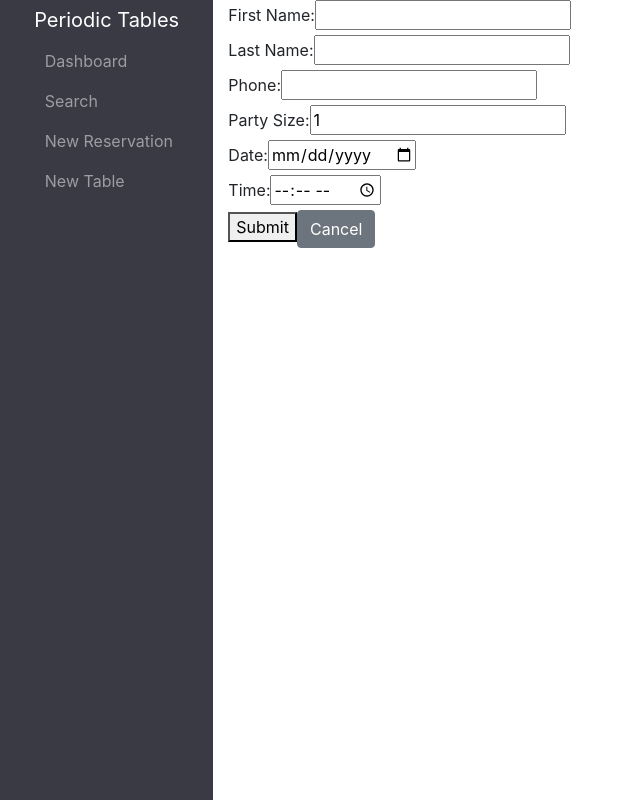
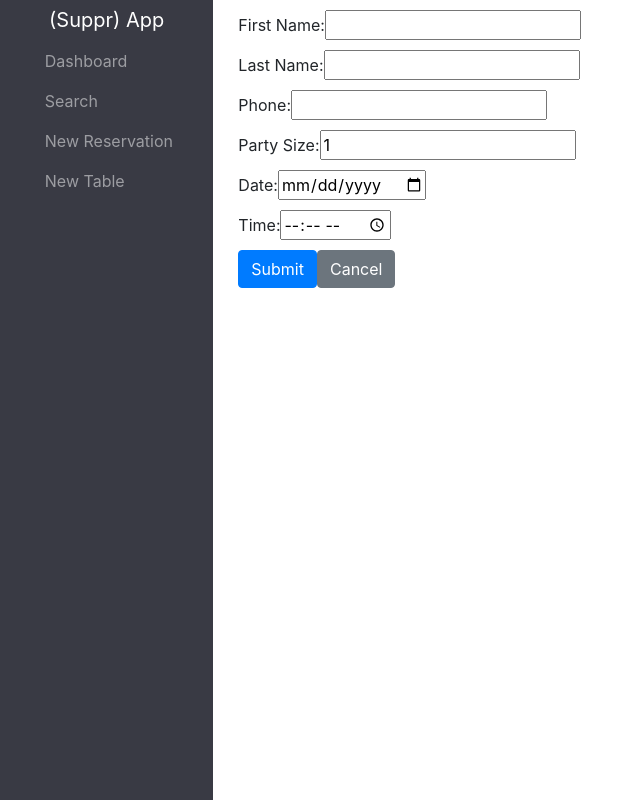
Before and after one commit to elersong/suppr, a React (Create React App) app in the folder front-end/: page /reservations/new in a window 1280 px wide. Shown: the whole page, without its empty margins (0-640 px from the left). Built offline with nearby package versions, Linux system fonts and the light colour scheme; no server answers; a web font is replaced by a local one.

Commit message:
update styling

```diff
--- a/front-end/src/dashboard/Dashboard.js
+++ b/front-end/src/dashboard/Dashboard.js
@@ -81,6 +81,10 @@ function Dashboard({ date, setActiveDate }) {
     }
   };
 
+  const containerStyle = {
+    margin: "10px"
+  }
+
   return (
     <main className="d-flex flex-column">
       <h1>Dashboard</h1>
@@ -98,7 +102,7 @@ function Dashboard({ date, setActiveDate }) {
           Next
         </button>
       </div>
-      <div className="d-flex">
+      <div className="d-flex" style={containerStyle}>
         <div className="col-md-6 col-sm-12" id="dasboardReservations">
           {reservations.length === 0 && (
             <ErrorAlert
--- a/front-end/src/dashboard/ReservationForm.js
+++ b/front-end/src/dashboard/ReservationForm.js
@@ -159,8 +159,15 @@ function ReservationForm( { setActiveDate } ) {
     }
   };
 
+  const divstyles = {
+    margin: "10px"
+  }
+  const inputstyles = {
+    marginBottom: "10px"
+  }
+
   return (
-    <div>
+    <div style={divstyles}>
       {formError && <ErrorAlert error={formError}/>}
     <form onSubmit={handleSubmit}>
       <label htmlFor="first_name">First Name: </label>
@@ -170,6 +177,7 @@ function ReservationForm( { setActiveDate } ) {
         value={formData.first_name}
         onChange={handleChange}
         required
+        style={inputstyles}
       ></input>
       <br></br>
       <label htmlFor="last_name">Last Name: </label>
@@ -179,6 +187,7 @@ function ReservationForm( { setActiveDate } ) {
         value={formData.last_name}
         onChange={handleChange}
         required
+        style={inputstyles}
       ></input>
       <br></br>
 
@@ -189,6 +198,7 @@ function ReservationForm( { setActiveDate } ) {
         value={formData.mobile_number}
         onChange={handleChange}
         required
+        style={inputstyles}
       ></input>
       <br></br>
 
@@ -200,6 +210,7 @@ function ReservationForm( { setActiveDate } ) {
         value={formData.people}
         onChange={handleChange}
         required
+        style={inputstyles}
       ></input>
       <br></br>
 
@@ -207,10 +218,10 @@ function ReservationForm( { setActiveDate } ) {
       <input
         type="date"
         name="reservation_date"
-        //min={today()}
         value={formData.reservation_date}
         onChange={handleChange}
         required
+        style={inputstyles}
       ></input>
       <br></br>
 
@@ -221,10 +232,11 @@ function ReservationForm( { setActiveDate } ) {
         value={formData.reservation_time}
         onChange={handleChange}
         required
+        style={inputstyles}
       ></input>
       <br></br>
 
-      <button type="submit">Submit</button>
+      <button type="submit" className="btn btn-primary">Submit</button>
       <Link to={`/dashboard`}>
         <button className="btn btn-secondary">Cancel</button>
       </Link>
--- a/front-end/src/dashboard/SeatingForm.js
+++ b/front-end/src/dashboard/SeatingForm.js
@@ -55,8 +55,12 @@ function SeatingForm() {
       .catch(setSubmitError);
   };
 
+  const containerStyle = {
+    margin: "10px"
+  }
+
   return (
-    <div>
+    <div style={containerStyle}>
       {submitError && <ErrorAlert error={submitError} />}
       {formError && <ErrorAlert error={formError} />}
       <form onSubmit={handleSubmit}>
--- a/front-end/src/dashboard/TableForm.js
+++ b/front-end/src/dashboard/TableForm.js
@@ -72,8 +72,12 @@ function TableForm( ) {
     }
   };
 
+  const containerStyle = {
+    margin: "10px"
+  }
+
   return (
-    <div>
+    <div style={containerStyle}>
       {formError && <ErrorAlert error={formError}/>}
       {apiError && <ErrorAlert error={apiError}/>}
     <form onSubmit={handleSubmit}>
--- a/front-end/src/layout/Menu.js
+++ b/front-end/src/layout/Menu.js
@@ -17,7 +17,7 @@ function Menu() {
           to="/"
         >
           <div className="sidebar-brand-text mx-3">
-            <span>Periodic Tables</span>
+            <span>(Suppr) App</span>
           </div>
         </Link>
         <hr className="sidebar-divider my-0" />
```
